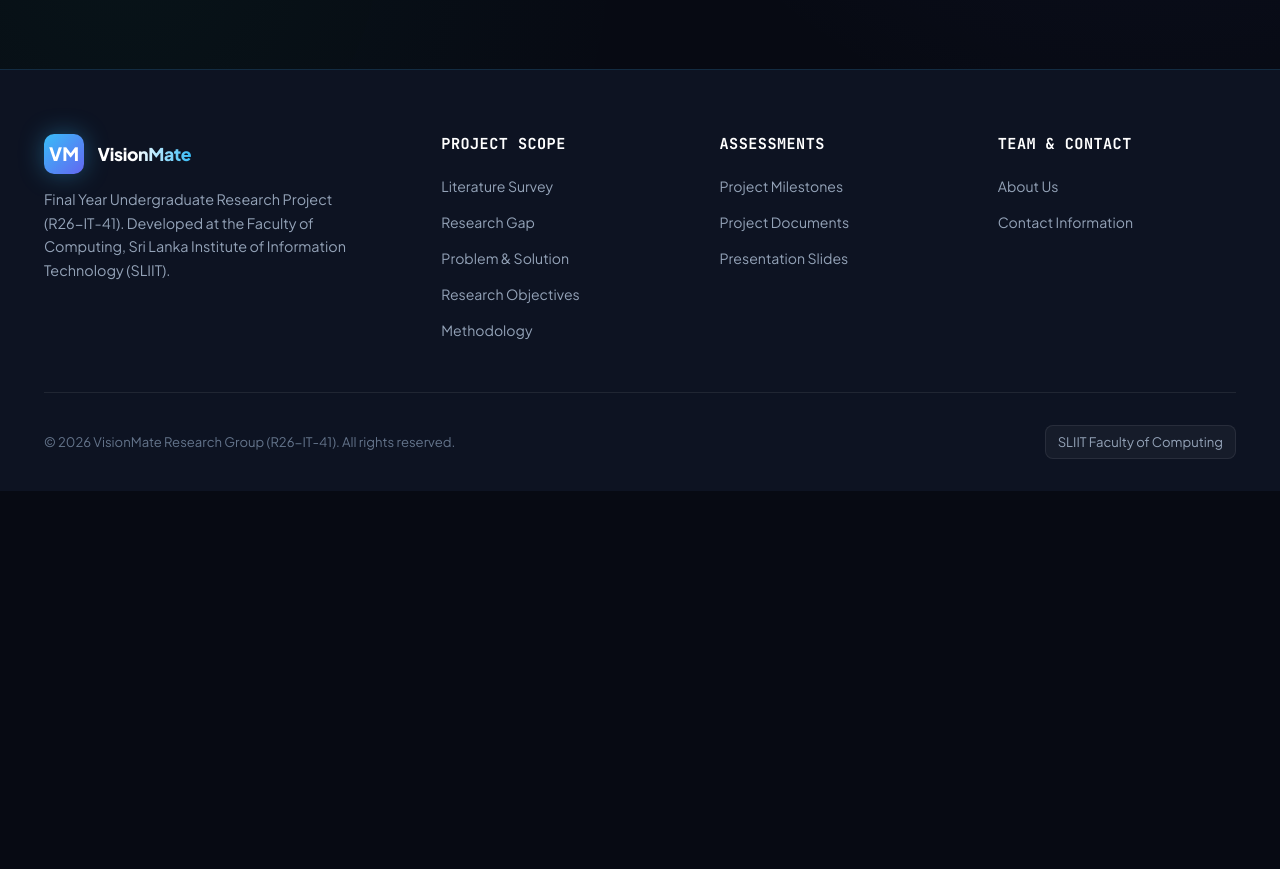
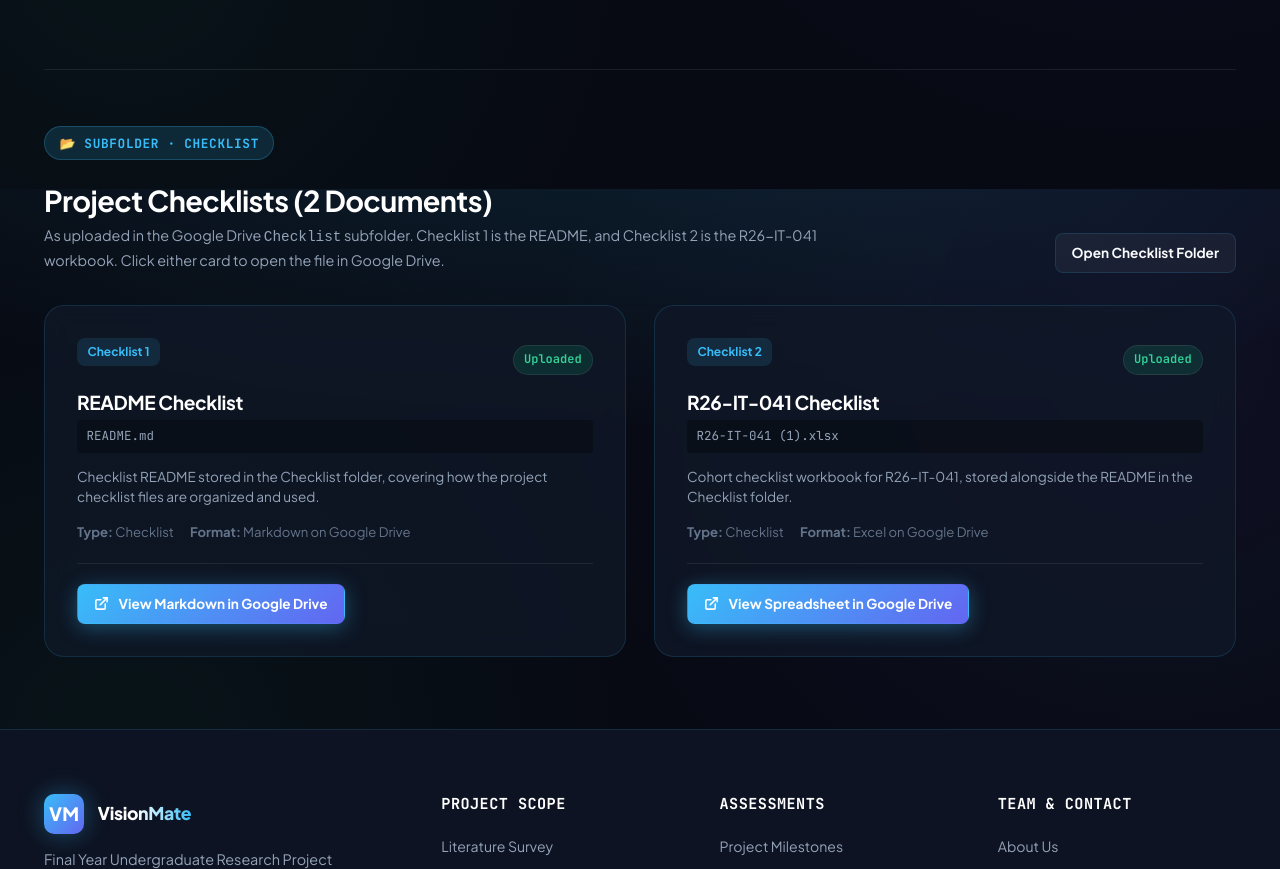
Before and after one commit to Harshaka512/VisionMate-Smart-Reading-Assistant, a website: page documents.html in a window 1280 px wide. Shown: the part 3811-4680 px from the top of the page. Before the commit the page ends 4302 px from the top, so only its background shows below. Drawn offline with Linux system fonts and the light colour scheme.

Commit message:
Checklist

```diff
--- a/documents.html
+++ b/documents.html
@@ -556,6 +556,94 @@
 
           </div>
         </div>
+
+        <!-- Section 4: Checklist (Subfolder: Checklist) -->
+        <div style="margin-top: 4.5rem; border-top: 1px solid var(--border-subtle); padding-top: 3.5rem;" id="doc-checklist">
+          <div style="margin-bottom: 2rem; display: flex; flex-wrap: wrap; justify-content: space-between; align-items: flex-end; gap: 1rem;">
+            <div>
+              <span class="section-pill" style="background: rgba(56,189,248,0.15); color: var(--accent-cyan);">
+                📂 Subfolder · Checklist
+              </span>
+              <h2 style="font-size: 1.8rem; color: #ffffff; margin-top: 0.5rem; margin-bottom: 0.35rem;">
+                Project Checklists (2 Documents)
+              </h2>
+              <p style="color: var(--text-muted); max-width: 800px; font-size: 0.9rem;">
+                As uploaded in the Google Drive <code>Checklist</code> subfolder. Checklist 1 is the README, and Checklist 2 is the R26-IT-041 workbook. Click either card to open the file in Google Drive.
+              </p>
+            </div>
+            <div>
+              <a href="https://drive.google.com/drive/folders/1TGed60nsKOCZBS4Tl2qVii04JGvWOK7R?usp=sharing" target="_blank" rel="noopener noreferrer" class="btn btn-secondary btn-sm">
+                Open Checklist Folder
+              </a>
+            </div>
+          </div>
+
+          <div class="grid-2">
+
+            <!-- Checklist 1: README -->
+            <div class="card doc-card">
+              <div>
+                <div style="display: flex; justify-content: space-between; align-items: center; margin-bottom: 0.5rem;">
+                  <span class="doc-type-badge">Checklist 1</span>
+                  <span class="tag" style="background: rgba(16,185,129,0.15); color: #34d399;">Uploaded</span>
+                </div>
+                <h4 style="font-size: 1.2rem; color: #ffffff; margin-bottom: 0.35rem;">README Checklist</h4>
+                <div style="font-family: var(--font-mono); font-size: 0.78rem; color: #94a3b8; background: rgba(0,0,0,0.3); padding: 0.4rem 0.6rem; border-radius: 4px; margin-bottom: 0.85rem; word-break: break-all;">
+                  README.md
+                </div>
+                <p style="font-size: 0.85rem; color: var(--text-muted); line-height: 1.5; margin-bottom: 0.85rem;">
+                  Checklist README stored in the Checklist folder, covering how the project checklist files are organized and used.
+                </p>
+                <div class="doc-meta">
+                  <span><strong>Type:</strong> Checklist</span>
+                  <span><strong>Format:</strong> Markdown on Google Drive</span>
+                </div>
+              </div>
+              <div class="doc-actions">
+                <a href="https://drive.google.com/file/d/1jMo23GWuLs8smAxwH_FmaoDBCEu8x2lb/view?usp=sharing" target="_blank" rel="noopener noreferrer" class="btn btn-primary btn-sm">
+                  <svg width="15" height="15" viewBox="0 0 24 24" fill="none" stroke="currentColor" stroke-width="2.5" stroke-linecap="round" stroke-linejoin="round" aria-hidden="true">
+                    <path d="M18 13v6a2 2 0 0 1-2 2H5a2 2 0 0 1-2-2V8a2 2 0 0 1 2-2h6"></path>
+                    <polyline points="15 3 21 3 21 9"></polyline>
+                    <line x1="10" y1="14" x2="21" y2="3"></line>
+                  </svg>
+                  View Markdown in Google Drive
+                </a>
+              </div>
+            </div>
+
+            <!-- Checklist 2: R26-IT-041 -->
+            <div class="card doc-card">
+              <div>
+                <div style="display: flex; justify-content: space-between; align-items: center; margin-bottom: 0.5rem;">
+                  <span class="doc-type-badge">Checklist 2</span>
+                  <span class="tag" style="background: rgba(16,185,129,0.15); color: #34d399;">Uploaded</span>
+                </div>
+                <h4 style="font-size: 1.2rem; color: #ffffff; margin-bottom: 0.35rem;">R26-IT-041 Checklist</h4>
+                <div style="font-family: var(--font-mono); font-size: 0.78rem; color: #94a3b8; background: rgba(0,0,0,0.3); padding: 0.4rem 0.6rem; border-radius: 4px; margin-bottom: 0.85rem; word-break: break-all;">
+                  R26-IT-041 (1).xlsx
+                </div>
+                <p style="font-size: 0.85rem; color: var(--text-muted); line-height: 1.5; margin-bottom: 0.85rem;">
+                  Cohort checklist workbook for R26-IT-041, stored alongside the README in the Checklist folder.
+                </p>
+                <div class="doc-meta">
+                  <span><strong>Type:</strong> Checklist</span>
+                  <span><strong>Format:</strong> Excel on Google Drive</span>
+                </div>
+              </div>
+              <div class="doc-actions">
+                <a href="https://drive.google.com/file/d/1MYeko0xJzFGtMEf67LVfKoDjKHDCJACx/view?usp=sharing" target="_blank" rel="noopener noreferrer" class="btn btn-primary btn-sm">
+                  <svg width="15" height="15" viewBox="0 0 24 24" fill="none" stroke="currentColor" stroke-width="2.5" stroke-linecap="round" stroke-linejoin="round" aria-hidden="true">
+                    <path d="M18 13v6a2 2 0 0 1-2 2H5a2 2 0 0 1-2-2V8a2 2 0 0 1 2-2h6"></path>
+                    <polyline points="15 3 21 3 21 9"></polyline>
+                    <line x1="10" y1="14" x2="21" y2="3"></line>
+                  </svg>
+                  View Spreadsheet in Google Drive
+                </a>
+              </div>
+            </div>
+
+          </div>
+        </div>
       </div>
     </section>
   </main>
```
